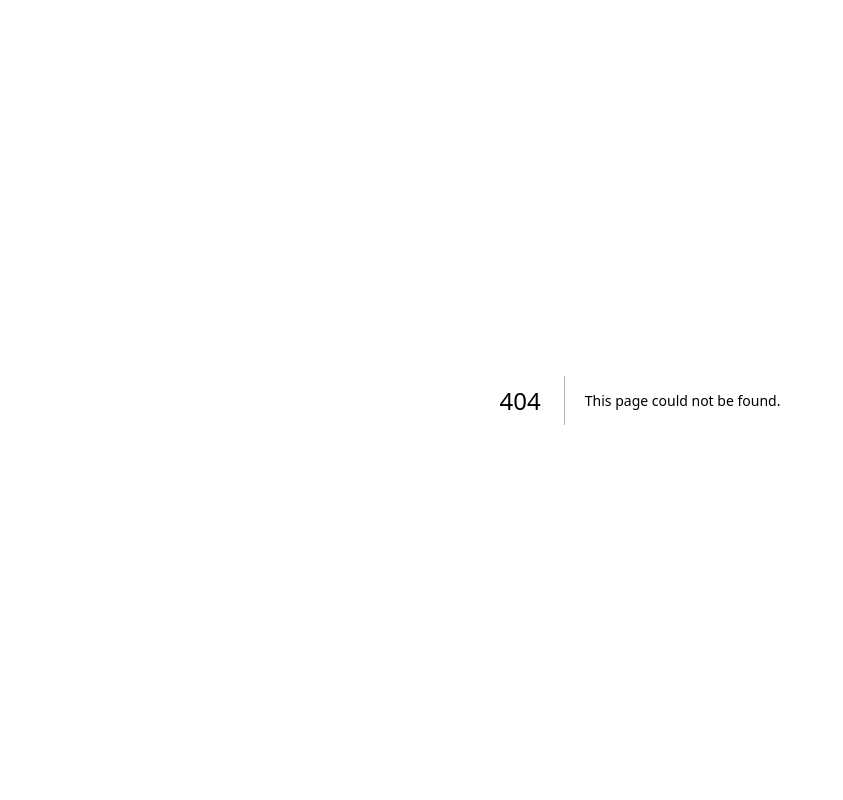
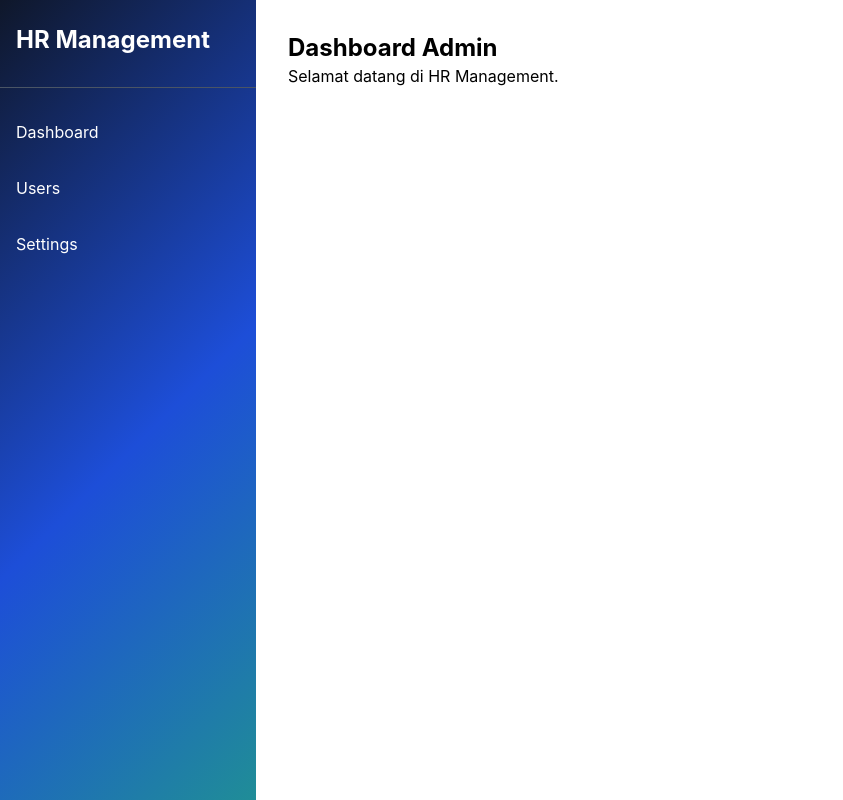
Before and after one commit to AmarMsd/dashboard-next-js, a Next.js app: page / in a window 1280 px wide. Before the commit this address had no page. Shown: the whole page, without its empty margins (0-843 px from the left). Built offline with nearby package versions, Linux system fonts and the light colour scheme.

Commit message:
feat: add dashboard page, style dashboard, and components sidebar

```diff
--- a/src/app/(authentication)/login/login.jsx
+++ b/src/app/(authentication)/login/login.jsx
@@ -23,7 +23,6 @@ export default function LoginForm() {
       const data = await response.json();
 
       if (response.ok && data.status === 'success') {
-        // Redirect ke dashboard jika berhasil
         router.push('/dashboard');
       } else {
         setError(data.message || 'Username atau password salah');
--- a/src/app/(dashboard)/layout.jsx
+++ b/src/app/(dashboard)/layout.jsx
@@ -0,0 +1,16 @@
+import SidebarMenu from "@/components/SidebarMenu/SidebarMenu";
+
+export default function DashboardLayout({ children }) {
+  return (
+    <section className="flex min-h-screen">
+      <aside className="w-64 bg-gray-800 text-white">
+        <SidebarMenu />
+      </aside>
+
+
+      <main className="flex-1 p-8">
+        {children} {}
+      </main>
+    </section>
+  );
+}
--- /dev/null
+++ b/src/app/(dashboard)/page.jsx
@@ -0,0 +1,8 @@
+export default function DashboardPage() {
+  return (
+    <>
+      <h1 className="text-2xl font-bold">Dashboard Admin</h1>
+      <p>Selamat datang di HR Management.</p>
+    </>
+  );
+}
--- a/src/components/InputField/InputField.jsx
+++ b/src/components/InputField/InputField.jsx
@@ -1,5 +1,3 @@
-import React from 'react';
-
 export default function InputField({ label, type, value, onChange, placeholder, required = true }) {
   return (
     <div>
--- /dev/null
+++ b/src/components/SidebarMenu/SidebarMenu.jsx
@@ -0,0 +1,32 @@
+'use client';
+import Link from 'next/link';
+import { usePathname } from 'next/navigation';
+
+
+export default function SidebarMenu() {
+    const pathname = usePathname();
+
+    const getActiveLink = (path) => {
+        return pathname === path ? 'active:bg-gray-700' : 'hover:bg-gray-700';
+    };
+
+    return (
+        <div className="w-64 bg-[linear-gradient(135deg,#0f172a_0%,#1d4ed8_55%,#22c55e_140%)] text-white h-screen">
+            <div className="w-full px-4 py-6">
+                <h2 className="text-2xl font-bold">HR Management</h2>
+            </div>
+            <div className="h-2 border-b border-gray-600"></div>
+            <nav className="space-y-4 mt-6">
+                <Link href="/" className={`block px-4 py-2 rounded transition ${getActiveLink('/')}`}>
+                    Dashboard
+                </Link>
+                <Link href="/dashboard/users" className={`block px-4 py-2 rounded transition ${getActiveLink('/dashboard/users')}`}>
+                    Users
+                </Link>
+                <Link href="/dashboard/settings" className={`block px-4 py-2 rounded transition ${getActiveLink('/dashboard/settings')}`}>
+                    Settings
+                </Link>
+            </nav>
+        </div>
+    )
+}
```
Also changed, not shown: src/components/Page/Employee/Form/EmployeeList.jsx (added).
